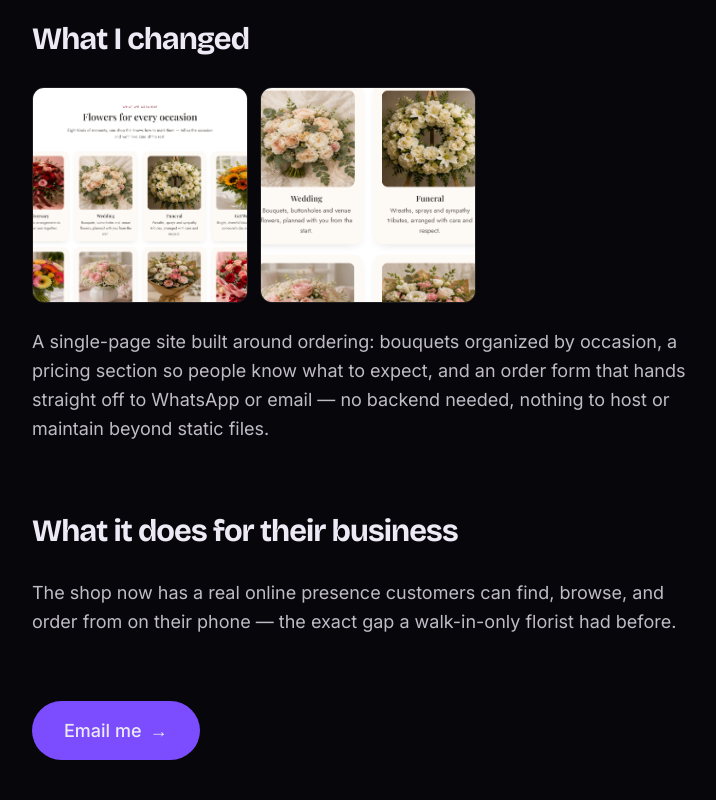
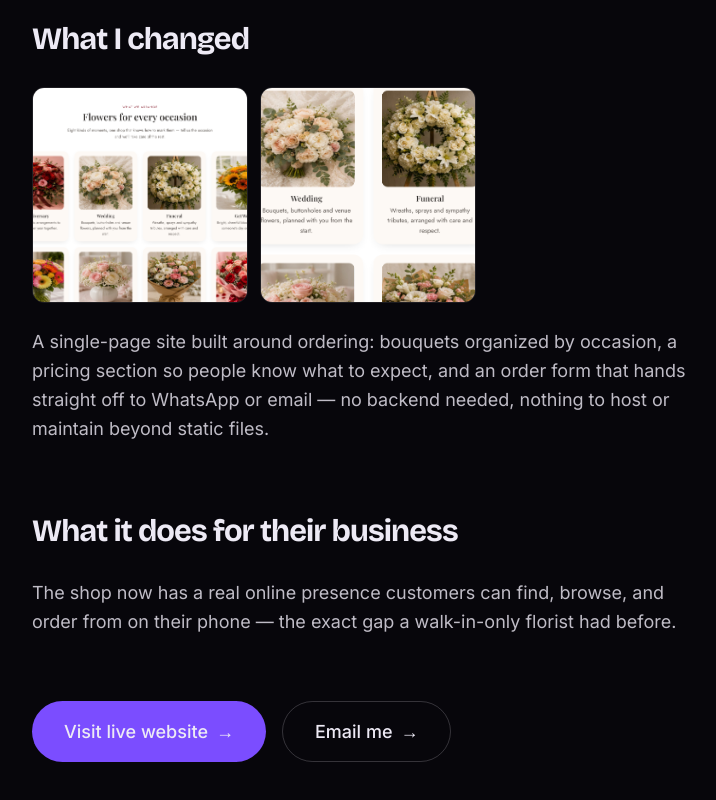
Before and after one commit to abdulrehmanazam26/portfolio, a Next.js app: page /work/blooming-bridge in a window 1280 px wide. Shown: the part 1031-1831 px from the top of the page, without its empty margins (272-988 px from the left). Built offline with nearby package versions, Linux system fonts and the light colour scheme.

Commit message:
Add live project links

```diff
--- a/src/app/work/[slug]/page.tsx
+++ b/src/app/work/[slug]/page.tsx
@@ -104,14 +104,25 @@ export default function CaseStudyPage({ params }: { params: { slug: string } })
           </p>
         </section>
 
+        <div className="mt-16 flex flex-wrap gap-4">
+          <MagneticButton
+            as="a"
+            href={project.liveUrl}
+            target="_blank"
+            rel="noopener noreferrer"
+            className="inline-flex items-center gap-2 rounded-full bg-violet px-8 py-4 font-body text-body font-medium text-bone hover:bg-magenta"
+          >
+            Visit live website <span aria-hidden="true">→</span>
+          </MagneticButton>
           <MagneticButton
             as="a"
             href={`mailto:${site.email}`}
-          className="mt-16 inline-flex items-center gap-2 rounded-full bg-violet px-8 py-4 font-body text-body font-medium text-bone hover:bg-magenta"
+            className="inline-flex items-center gap-2 rounded-full border border-bone/20 px-8 py-4 font-body text-body font-medium text-bone hover:border-cyan hover:text-cyan"
           >
             Email me <span aria-hidden="true">→</span>
           </MagneticButton>
         </div>
+      </div>
     </main>
   );
 }
--- a/src/components/WorkSection.tsx
+++ b/src/components/WorkSection.tsx
@@ -68,7 +68,9 @@ function FadeInCard({ project }: { project: Project }) {
   return (
     <Link
       ref={setRefs}
-      href={`/work/${project.slug}`}
+      href={project.liveUrl}
+      target="_blank"
+      rel="noopener noreferrer"
       onMouseMove={onMouseMove}
       onMouseLeave={onMouseLeave}
       className={cn(
@@ -102,7 +104,7 @@ function FadeInCard({ project }: { project: Project }) {
       </h3>
       <p className="mt-2 font-body text-body text-bone/75">{project.summary}</p>
       <span className="mt-4 inline-block font-body text-caption uppercase tracking-caption text-violet transition-transform duration-500 ease-signature group-hover:translate-x-1">
-        See the work →
+        Visit live site →
       </span>
     </Link>
   );
--- a/src/content/projects.ts
+++ b/src/content/projects.ts
@@ -7,6 +7,8 @@ export type Project = {
   problem: string;
   whatChanged: string;
   impact: string;
+  /** Public production URL opened from the project card and case study. */
+  liveUrl: string;
   /** Hero image shown on the work card and case-study page. */
   image?: string;
   /** Lightweight version of `image`, used as a WebGL texture in the 3D corridor. */
@@ -31,6 +33,7 @@ export const projects: Project[] = [
     impact:
       'The shop now has a real online presence customers can find, browse, and order from on their phone — the exact gap a walk-in-only florist had before.',
     image: '/work/blooming-bridge/hero.png',
+    liveUrl: 'https://site-six-beige-60.vercel.app',
     texture: '/work/blooming-bridge/texture.jpg',
     gallery: ['/work/blooming-bridge/gallery-1.png', '/work/blooming-bridge/gallery-2.png'],
   },
@@ -47,6 +50,7 @@ export const projects: Project[] = [
     impact:
       'Customers can now browse the full range of finishes online first, arrive knowing roughly what they want, and reach the shop directly by phone or WhatsApp.',
     image: '/work/asad-marble/hero.jpg',
+    liveUrl: 'https://marbel-mu.vercel.app',
     texture: '/work/asad-marble/texture.jpg',
     gallery: [
       '/work/asad-marble/gallery-1.jpg',
```
Also changed, not shown: 1 other file (tests, documents, lock files or other folders). Lines whose indentation alone changed are shown as unchanged.
